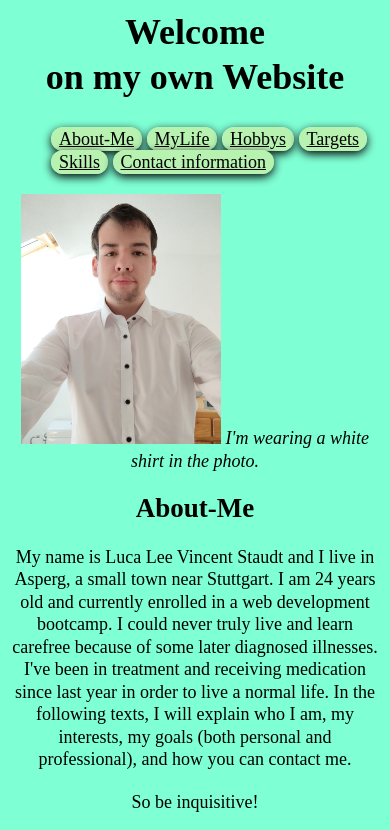
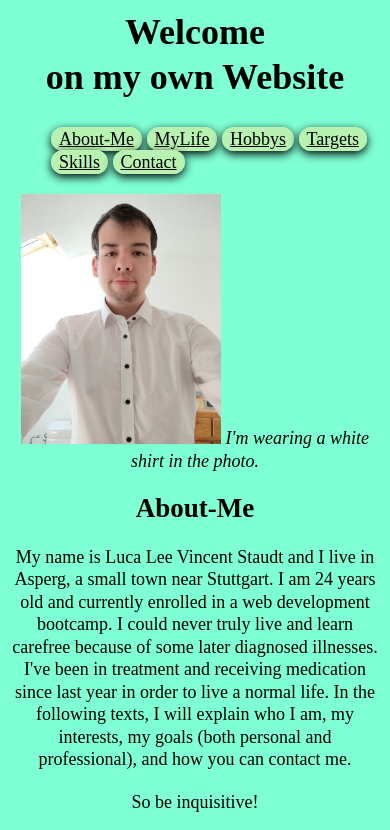
Before and after one commit to Lee1887/MyOwnWebsite, a plain HTML site: page index.html in a window 390 px wide. Shown: the top 830 px of the page. Drawn offline with Linux system fonts and the light colour scheme; a web font is replaced by a local one.

Commit message:
Mobile Test 3

```diff
--- a/index.html
+++ b/index.html
@@ -24,7 +24,7 @@
       <a class="button" href="#Hobbys">Hobbys</a>
       <a class="button" href="#Targets">Targets</a>
       <a class="button" href="#Skills">Skills</a>
-      <a class="button" href="#Contacts">Contact information </a>
+      <a class="button" href="#Contacts">Contact</a>
     </ul>
     </nav>
     <main class="Main"
```
